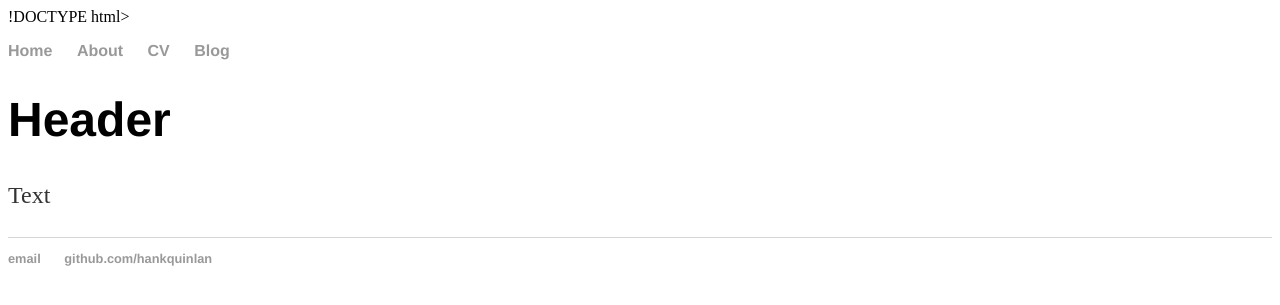
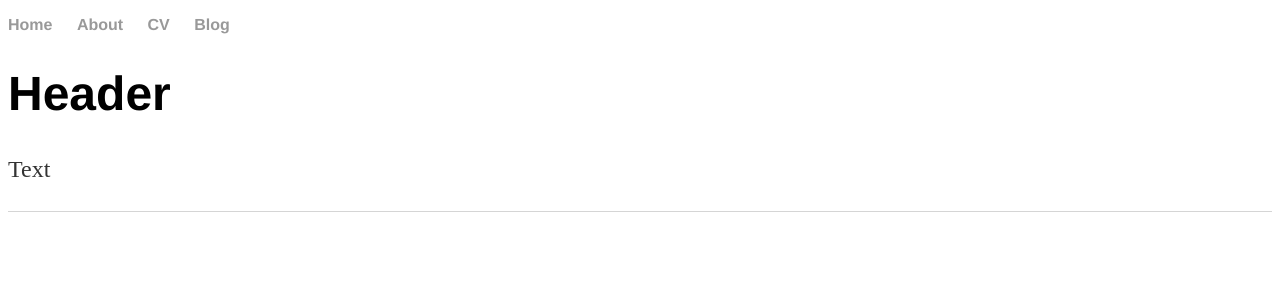
Before and after one commit to kctreacy/kctreacy.github.io, a Jekyll site: the page built from index.html, in a window 1280 px wide. Shown: the top 305 px of the page. Built offline with Jekyll 4.4.1, drawn with Linux system fonts in a browser that asks for light colours.

Commit message:
Update default.html

```diff
--- a/_layouts/default.html
+++ b/_layouts/default.html
@@ -1,4 +1,4 @@
-!DOCTYPE html>
+<!DOCTYPE html>
 	<html>
 		<head>
 			<title>{{ page.title }}</title>
@@ -21,9 +21,11 @@
 			</div><!-- /.container -->
 			<footer>
 	    		<ul>
+				<!--
 	        		<li><a href="mailto:hankquinlanhub@gmail.com">email</a></li>
 	        		<li><a href="https://github.com/hankquinlan">github.com/hankquinlan</a></li>
-				</ul>
+-->
+			</ul>
 			</footer>
 		</body>
 	</html>
```
